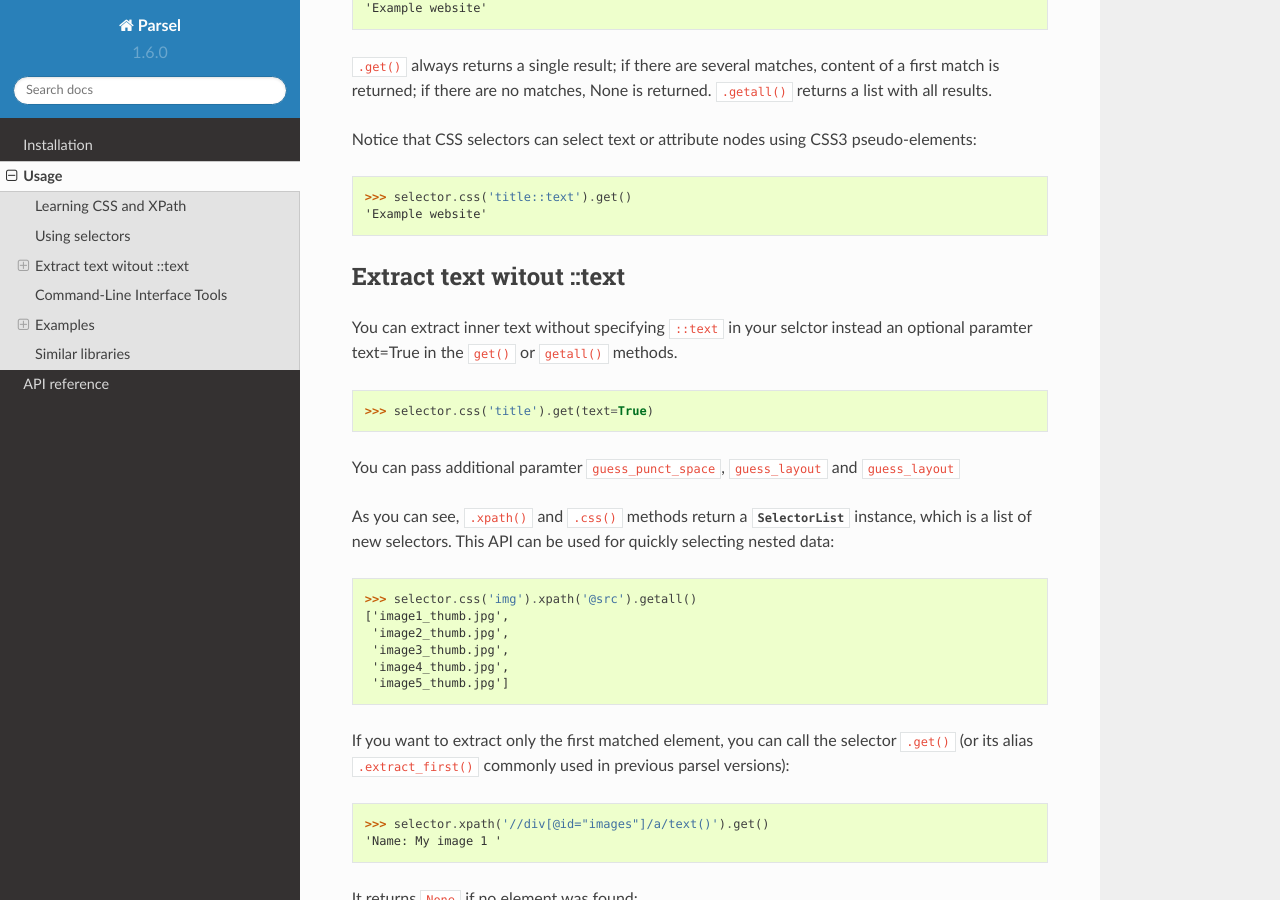
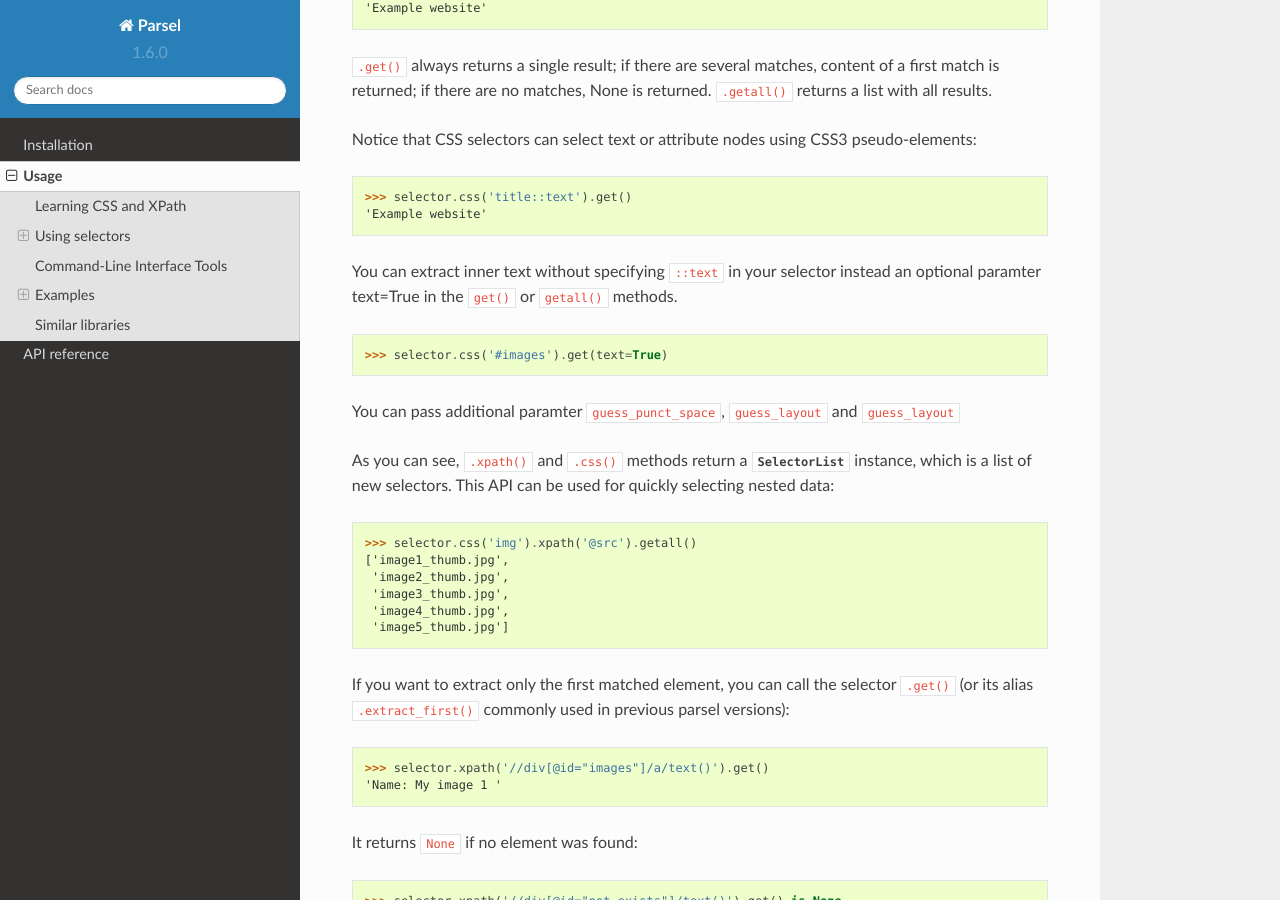
Before and after one commit to scrapy/parsel, a Sphinx documentation site: the page built from docs/usage.rst, in a window 1280 px wide and 900 px high, scrolled down 2260 px. Built offline with Sphinx 7.4.7 and the Read the Docs theme 2.0.0, drawn with Linux system fonts in a browser that asks for light colours.

Commit message:
suggested changes in the PR fixed

```diff
--- a/docs/usage.rst
+++ b/docs/usage.rst
@@ -120,12 +120,10 @@ pseudo-elements::
     >>> selector.css('title::text').get()
     'Example website'
 
-Extract text witout ::text
-==========================
-You can extract inner text without specifying ``::text`` in your selctor instead
+You can extract inner text without specifying ``::text`` in your selector instead
 an optional paramter text=True in the ``get()`` or ``getall()`` methods.
 
-    >>> selector.css('title').get(text=True)
+    >>> selector.css('#images').get(text=True)
 
 You can pass additional paramter ``guess_punct_space``, ``guess_layout`` and ``guess_layout``
 
```
